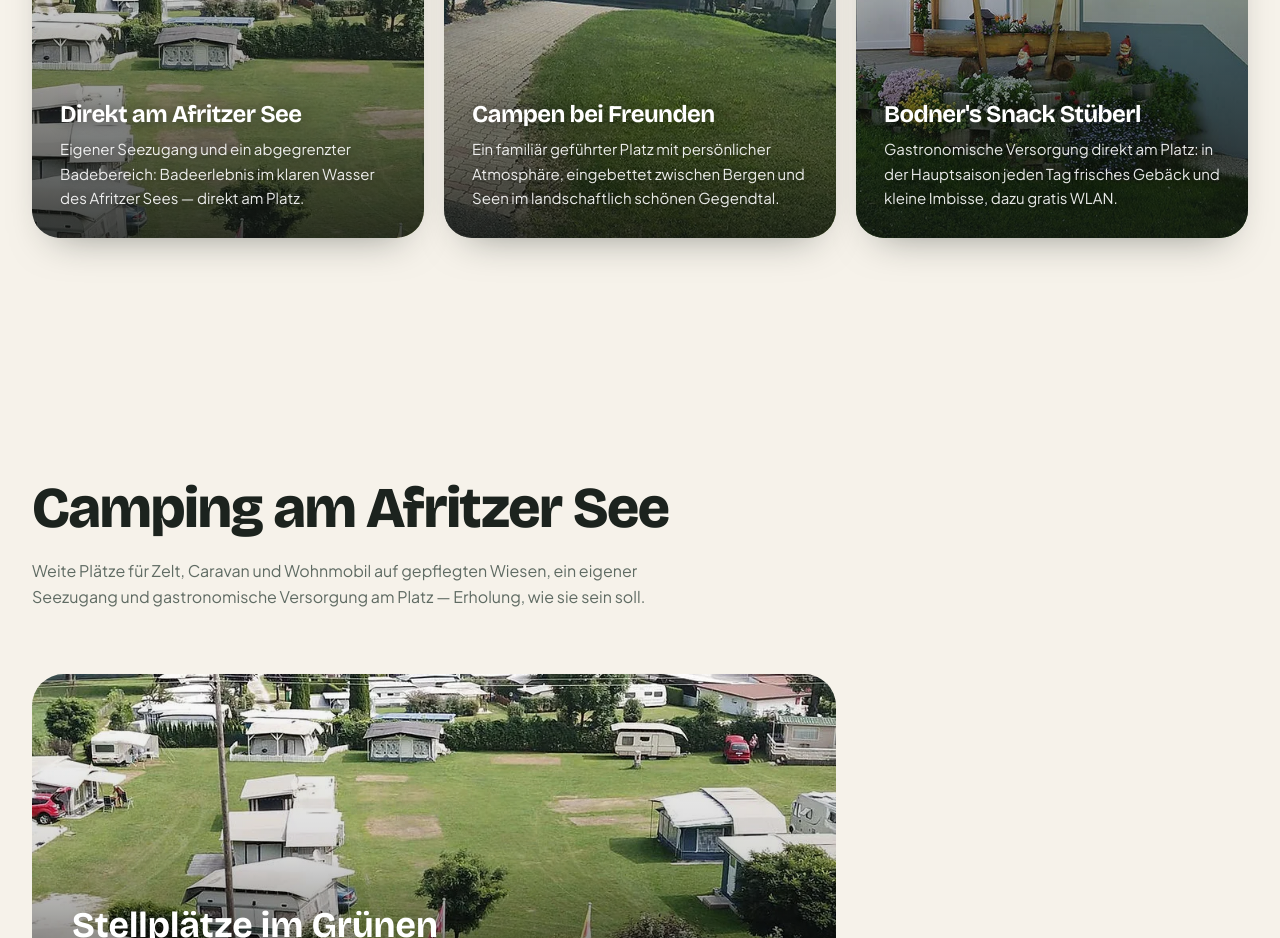
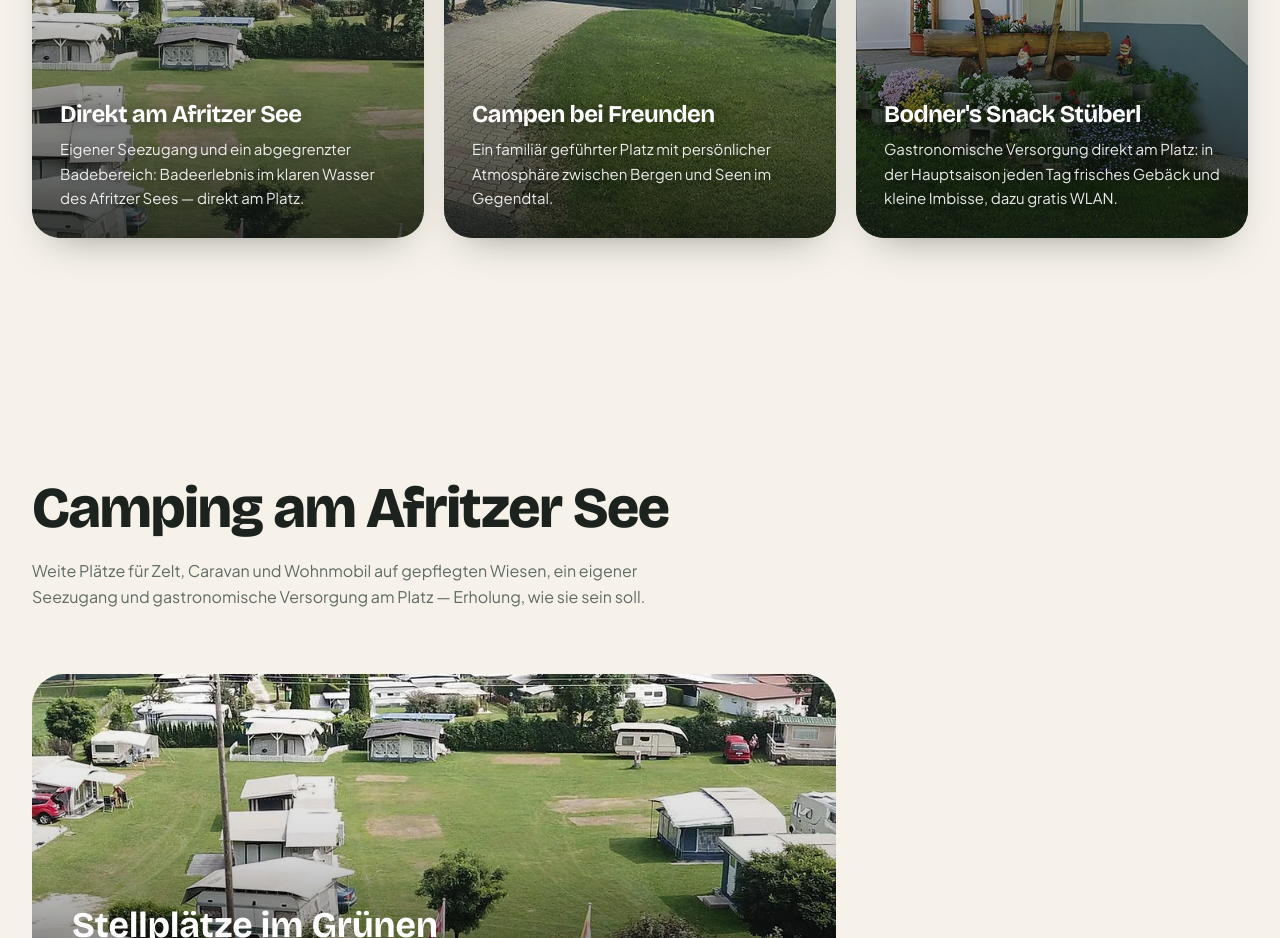
Before and after one commit to Lellino-Elias/camping-bodner-camping-demo, a Next.js app: page / in a window 1280 px wide. Shown: the part 1420-2358 px from the top of the page. Built offline with nearby package versions, Linux system fonts and the light colour scheme.

Commit message:
camping-bodner — campsite demo 2026-06-14 23:12:37

```diff
--- a/src/content/campsites/camping-bodner.ts
+++ b/src/content/campsites/camping-bodner.ts
@@ -65,7 +65,7 @@ export const campingBodner: CampsiteConfig = {
     },
     {
       title: "Campen bei Freunden",
-      text: "Ein familiär geführter Platz mit persönlicher Atmosphäre, eingebettet zwischen Bergen und Seen im landschaftlich schönen Gegendtal.",
+      text: "Ein familiär geführter Platz mit persönlicher Atmosphäre zwischen Bergen und Seen im Gegendtal.",
       image: { src: `${IMG}/empfang-service.webp`, alt: "Anlage des Campingplatzes Bodner mit Snack Stüberl und Bergen des Gegendtals in Afritz am See" },
     },
     {
```
